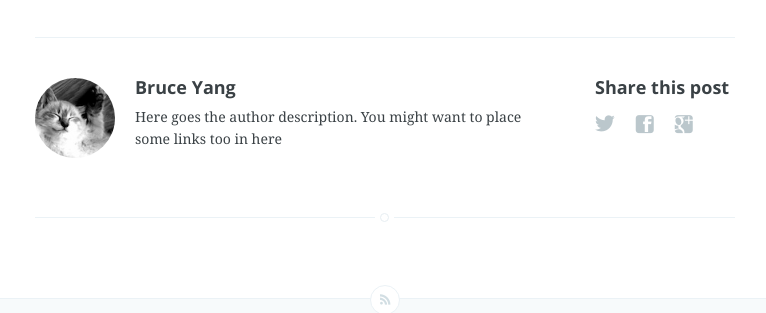
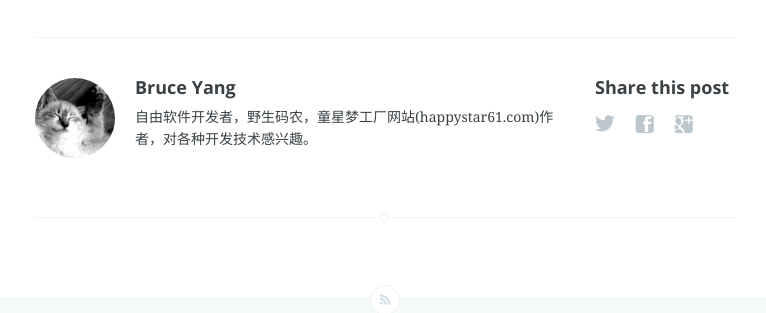
Before and after one commit to ayang/ayang.github.io, a Jekyll site: the page built from _posts/2013-11-10-welcome-to-jekyll.markdown, in a window 1280 px wide. Shown: the part 635-948 px from the top of the page, without its empty margins (255-1021 px from the left). Built offline with Jekyll 4.4.1, drawn with Linux system fonts in a browser that asks for light colours; Markdown is read by kramdown in place of the engine named in the settings.

Commit message:
some updates

```diff
--- a/_config.yml
+++ b/_config.yml
@@ -3,9 +3,10 @@ description: 一个码农的博客
 meta_description: "杨慧勇的个人博客，关注软件开发，网站后端技术"
 
 markdown: redcarpet
-pygments: true
+highlighter: true
 logo: false
 paginate: 15
+baseurl: /
 
 # Details for the RSS feed generator
 url:            'tekzip.com'
--- a/_layouts/post.html
+++ b/_layouts/post.html
@@ -54,7 +54,7 @@ archive: false
                     	<h4> {{ site.author }} </h4>
                     	<!-- Author Bio -->
                     	<p>
-                    		Here goes the author description. You might want to place some links too in here
+                    		自由软件开发者，野生码农，童星梦工厂网站(happystar61.com)作者，对各种开发技术感兴趣。
                     	</p>
                     </article>
                 </section>
```
Also changed, not shown: about.md (+12 -12 lines).
